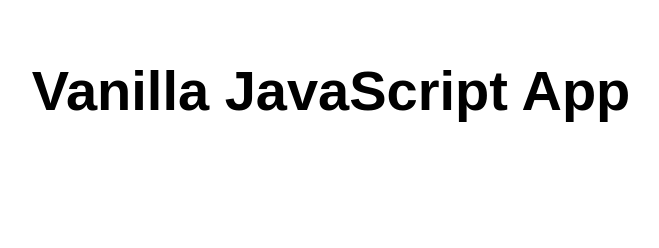
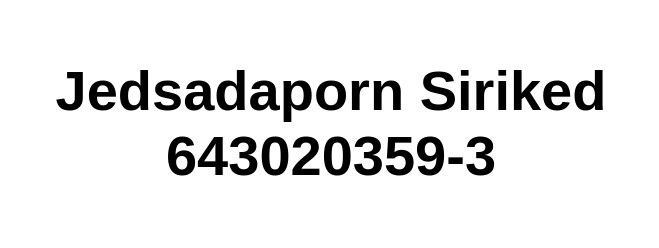
Before and after one commit to GxyJDSP/CloudWepApp, a website: page src/index.html in a window 1280 px wide. Shown: the whole page, without its empty margins (309-968 px from the left). Drawn offline with Linux system fonts and the light colour scheme.

Commit message:
Update index.html

```diff
--- a/src/index.html
+++ b/src/index.html
@@ -5,12 +5,12 @@
   <meta charset="UTF-8">
   <meta name="viewport" content="width=device-width, initial-scale=1.0">
   <link rel="stylesheet" href="styles.css">
-  <title>Vanilla JavaScript App</title>
+  <title>Cloud Web App From GitHub</title>
 </head>
 
 <body>
   <main>
-    <h1>Vanilla JavaScript App</h1>
+    <h1>Jedsadaporn Siriked 643020359-3</h1>
   </main>
 </body>
 
```
